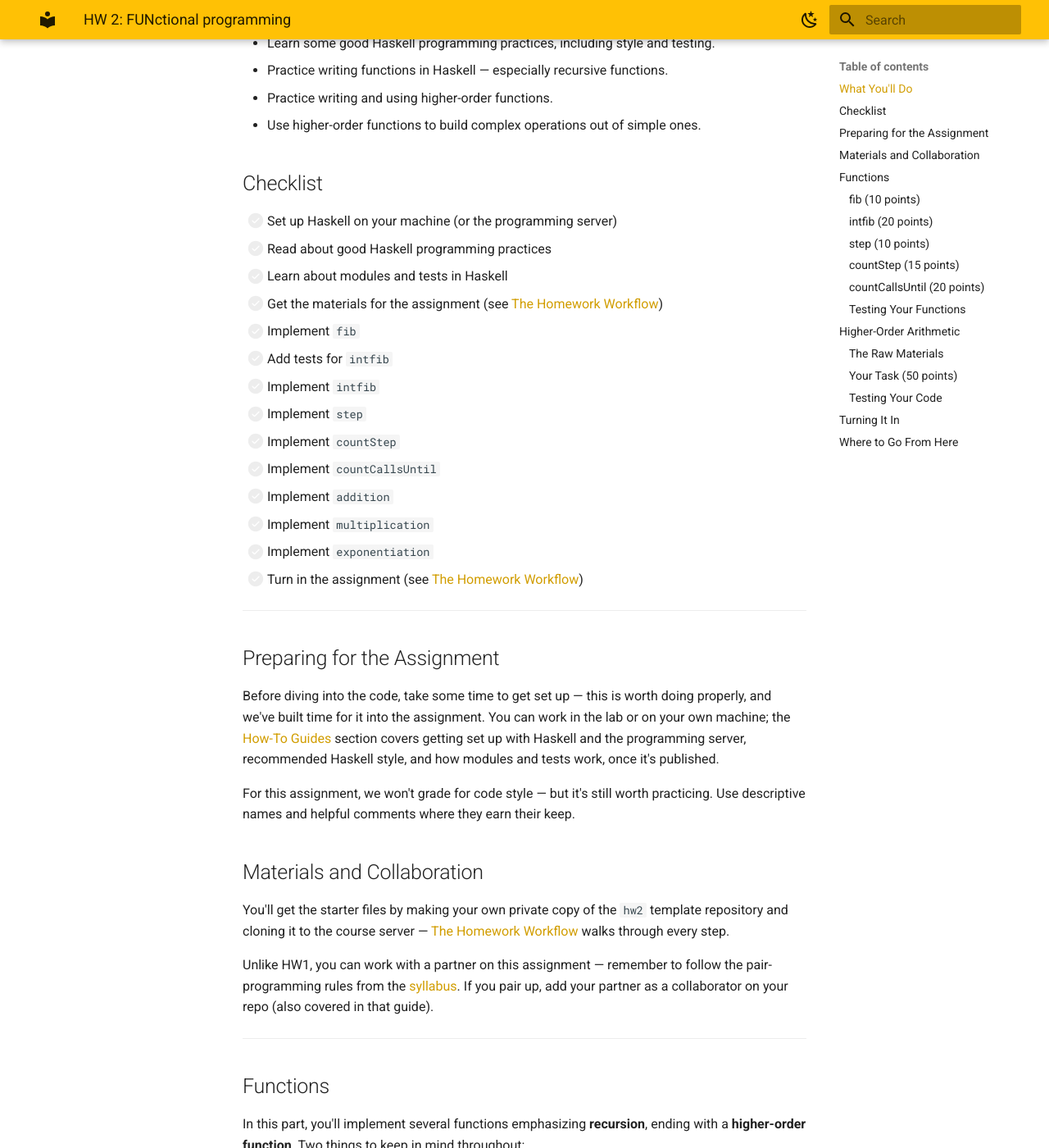
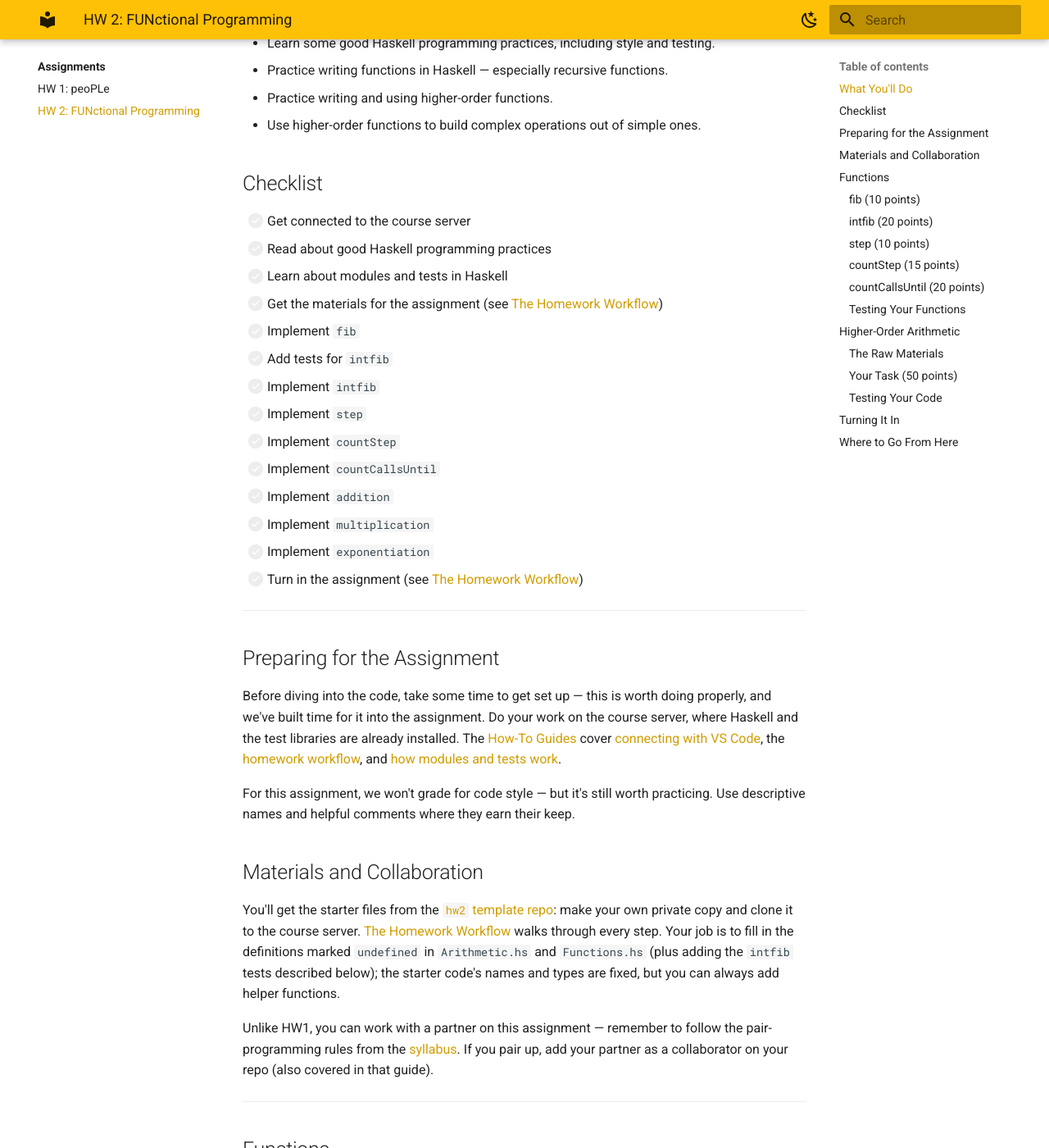
Before and after one commit to lbang-hmc/cs-131-website, an MkDocs documentation site: the page built from content/assignments/hw02.md, in a window 1280 px wide and 1400 px high, scrolled down 580 px. Shown: the whole window at 82% size. Built offline with MkDocs 1.6.1 and Material for MkDocs 9.7.7, drawn with Linux system fonts in a browser that asks for light colours; some of the changed text lies outside the part shown.

Commit message:
Publish HW 2 (FUNctional Programming)
Take HW 2 out of not_in_nav and link it everywhere: nav, the
assignments index, and both schedule rows (released Sep 8, due Sep 14).

Reconcile the writeup with the hw2 repo README: link the actual
template repo (hmc-cs-131-fa-2026/hw2), switch setup guidance to the
course server, align the test commands on runhaskell -itest
test/Spec.hs (with --match and a ghci alternative), and spell out the
Gradescope submission as paste-the-full-output plus upload
Arithmetic.hs / Functions.hs. The intfib test-writing task stays.

Co-Authored-By: Claude Sonnet 5 <noreply@anthropic.com>
Claude-Session: https://claude.ai/code/session_018vs4V16TnqukpHiCLE9xKX

````diff
--- a/content/assignments/hw02.md
+++ b/content/assignments/hw02.md
@@ -3,11 +3,11 @@
 Time to write some real Haskell. This assignment has you implementing functions that build on Module 02.1 and Module 02.2 — recursion, pattern matching, and higher-order functions — and ends with a neat trick: building arithmetic itself (addition, multiplication, exponentiation) out of nothing but a single function and a number.
 
 !!! note "How you'll get materials and submit this assignment"
-    Getting the starter code and turning in your work follows the same process as every homework this semester — see [**The Homework Workflow**](../how-to/homework-workflow.md) for the full walkthrough. In short: make your own private copy of the `hw2` template repo, clone it to the course server, and submit your test log (and reflection) on Gradescope. The rest of this page covers what the assignment actually asks of you.
+    Getting the starter code and turning in your work follows the same process as every homework this semester — see [**The Homework Workflow**](../how-to/homework-workflow.md) for the full walkthrough. In short: from the [`hw2` template repo](https://github.com/hmc-cs-131-fa-2026/hw2), make your own private copy, clone it to the course server, and submit your test output and code on Gradescope. The rest of this page covers what the assignment actually asks of you.
 
 ## What You'll Do
 
-- Set up Haskell on your machine.
+- Get connected to the course server, where Haskell is set up for you.
 - Learn some good Haskell programming practices, including style and testing.
 - Practice writing functions in Haskell — especially recursive functions.
 - Practice writing and using higher-order functions.
@@ -15,7 +15,7 @@ Time to write some real Haskell. This assignment has you implementing functions
 
 ## Checklist
 
-- [ ] Set up Haskell on your machine (or the programming server)
+- [ ] Get connected to the course server
 - [ ] Read about good Haskell programming practices
 - [ ] Learn about modules and tests in Haskell
 - [ ] Get the materials for the assignment (see [The Homework Workflow](../how-to/homework-workflow.md))
@@ -34,13 +34,13 @@ Time to write some real Haskell. This assignment has you implementing functions
 
 ## Preparing for the Assignment
 
-Before diving into the code, take some time to get set up — this is worth doing properly, and we've built time for it into the assignment. You can work in the lab or on your own machine; the [How-To Guides](../how-to/index.md) section covers getting set up with Haskell and the programming server, recommended Haskell style, and how modules and tests work, once it's published.
+Before diving into the code, take some time to get set up — this is worth doing properly, and we've built time for it into the assignment. Do your work on the course server, where Haskell and the test libraries are already installed. The [How-To Guides](../how-to/index.md) cover [connecting with VS Code](../how-to/connecting-with-vscode.md), the [homework workflow](../how-to/homework-workflow.md), and [how modules and tests work](../how-to/writing-and-running-tests.md).
 
 For this assignment, we won't grade for code style — but it's still worth practicing. Use descriptive names and helpful comments where they earn their keep.
 
 ## Materials and Collaboration
 
-You'll get the starter files by making your own private copy of the `hw2` template repository and cloning it to the course server — [The Homework Workflow](../how-to/homework-workflow.md) walks through every step.
+You'll get the starter files from the [`hw2` template repo](https://github.com/hmc-cs-131-fa-2026/hw2): make your own private copy and clone it to the course server. [The Homework Workflow](../how-to/homework-workflow.md) walks through every step. Your job is to fill in the definitions marked `undefined` in `Arithmetic.hs` and `Functions.hs` (plus adding the `intfib` tests described below); the starter code's names and types are fixed, but you can always add helper functions.
 
 Unlike HW1, you can work with a partner on this assignment — remember to follow the pair-programming rules from the [syllabus](../syllabus.md). If you pair up, add your partner as a collaborator on your repo (also covered in that guide).
 
@@ -162,21 +162,20 @@ The result is the number of calls to `f` needed to get from *start* to *stop*. F
 
 ### Testing Your Functions
 
+Run everything on the course server — it already has GHC and the test libraries. From the assignment directory, run the whole suite:
+
 ```
-ghci test/FunctionSpec.hs
+runhaskell -itest test/Spec.hs
 ```
 
-then, in the REPL:
+The last line is your summary, e.g. `45 examples, 0 failures`. Until you've filled in the stubs you'll see lots of failures and `Prelude.undefined` — that's expected. To run just one file or one group:
 
 ```
-*FunctionSpec> main
+runhaskell -itest test/FunctionSpec.hs
+runhaskell -itest test/Spec.hs --match "intfib"
 ```
 
-and when you're done:
-
-```
-*FunctionSpec> :quit
-```
+Prefer an interactive session? `ghci test/FunctionSpec.hs`, then type `main` at the prompt (`:r` then `main` after each edit, `:quit` when done). See [Writing and Running Tests](../how-to/writing-and-running-tests.md) for the full picture.
 
 Passing the provided tests doesn't guarantee your code is fully correct — it's worth thinking up a few test cases of your own.
 
@@ -231,21 +230,13 @@ A few hints:
 
 ### Testing Your Code
 
+Same as before — run the whole suite with `runhaskell -itest test/Spec.hs`, or just this part with:
+
 ```
-ghci test/ArithmeticSpec.hs
+runhaskell -itest test/ArithmeticSpec.hs
 ```
 
-then, in the REPL:
-
-```
-*ArithmeticSpec> main
-```
-
-and when you're done:
-
-```
-*ArithmeticSpec> :quit
-```
+(or `ghci test/ArithmeticSpec.hs` then `main`, if you'd rather stay interactive).
 
 As before: passing the provided tests is a good sign, but not a guarantee. Think up a few of your own.
 
@@ -253,7 +244,13 @@ As before: passing the provided tests is a good sign, but not a guarantee. Think
 
 ## Turning It In
 
-Submit on [Gradescope](https://www.gradescope.com), under **HW 02: FUNctional Programming**. Run the full test suite one last time, capture its output to a log file, and paste that log into the submission — the [Writing and Running Tests](../how-to/writing-and-running-tests.md) guide has the commands, and [The Homework Workflow](../how-to/homework-workflow.md) covers the submission step in context. There's also a short **HW 2 reflection** to submit separately on Gradescope.
+Submit on [Gradescope](https://www.gradescope.com), under **HW 02: FUNctional Programming**:
+
+1. Run the full test suite one last time: `runhaskell -itest test/Spec.hs`.
+2. Copy the **entire** terminal output and paste it into the HW2 text box.
+3. Upload your `Arithmetic.hs` and `Functions.hs` to the same assignment (for our records).
+
+[The Homework Workflow](../how-to/homework-workflow.md) covers the submission step in context. There's also a short **HW 2 reflection** to submit separately on Gradescope.
 
 Make sure your final code is committed and pushed to your repo as well.
 
--- a/mkdocs.yml
+++ b/mkdocs.yml
@@ -54,7 +54,6 @@ not_in_nav: |
   /labs/lab02.md
   /labs/lab03.md
   /labs/lab04.md
-  /assignments/hw02.md
   /assignments/hw03.md
   /assignments/hw04.md
 
@@ -70,6 +69,7 @@ nav:
   - Assignments:
       - assignments/index.md
       - "HW 1: peoPLe": assignments/hw01.md
+      - "HW 2: FUNctional Programming": assignments/hw02.md
   - Labs:
       - labs/index.md
       - "Lab 1: Getting Connected and Running Haskell": labs/lab01.md
````
Also changed, not shown: content/assignments/index.md (+1 -0 lines), content/schedule.md (+2 -2 lines).
